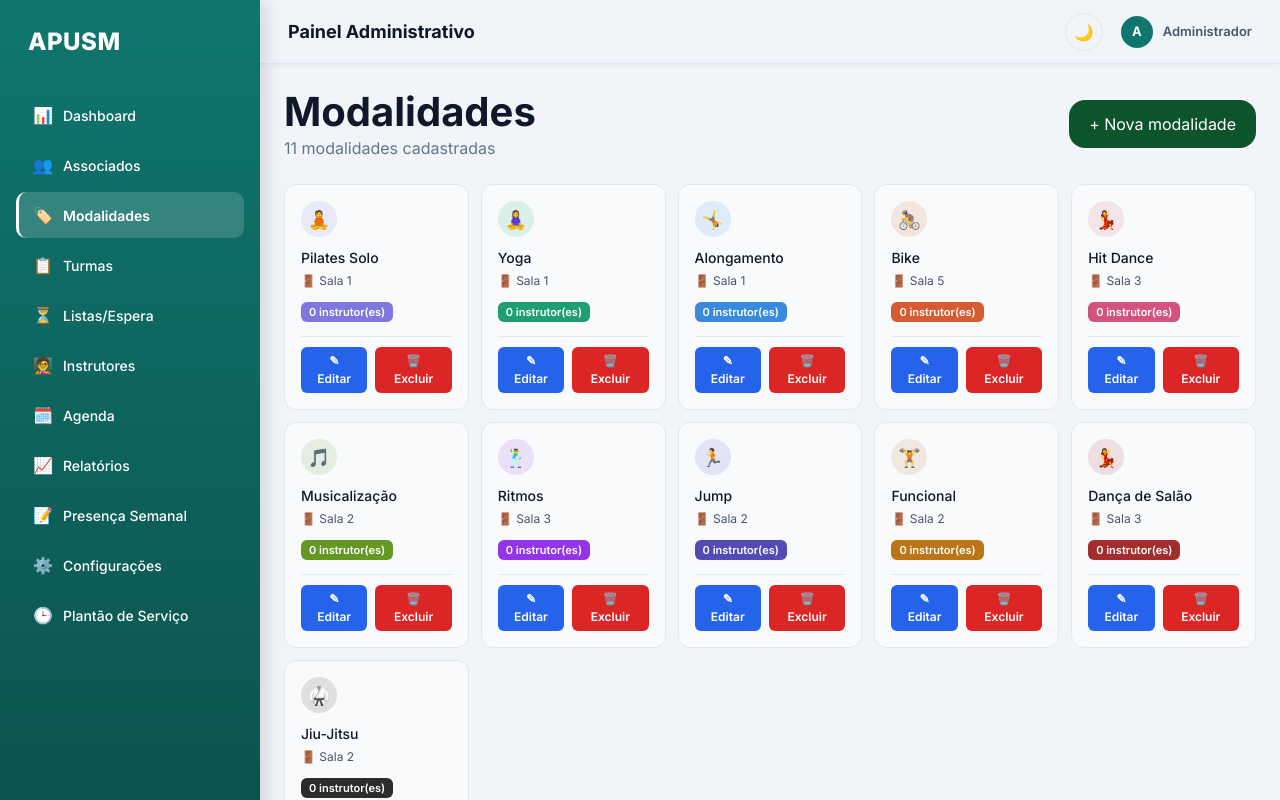
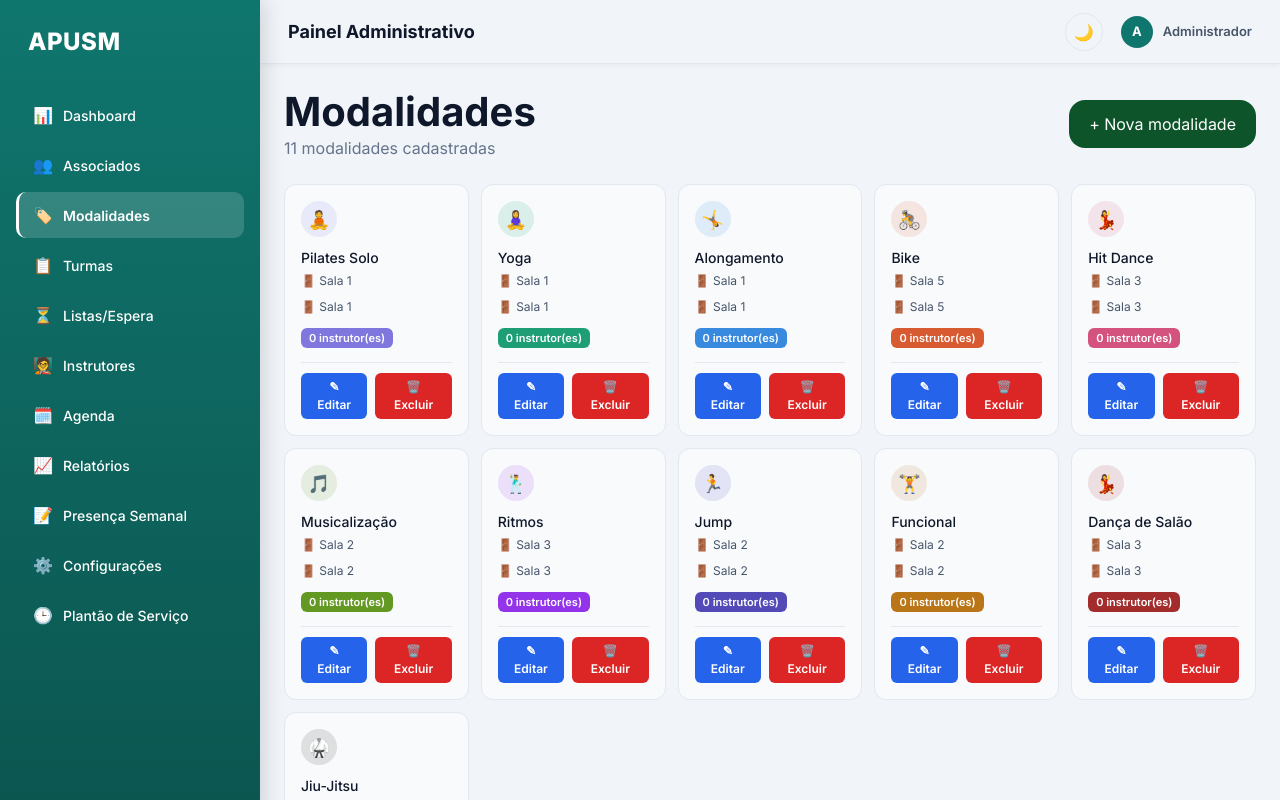
Before and after one commit to BrenoFranzin/apusm, a React (Vite) app: page /modalidades in a window 1280 px wide. Shown: the top 800 px of the page. Built offline with nearby package versions, Linux system fonts and the light colour scheme.

Commit message:
auto-commit

```diff
--- a/src/modules/modalidades/components/ModalidadeCard.tsx
+++ b/src/modules/modalidades/components/ModalidadeCard.tsx
@@ -41,6 +41,16 @@ export function ModalidadeCard({ modalidade, onEditar, onExcluir }: Props) {
       <p style={{ fontSize: 12, color: "var(--text-secondary)", margin: "4px 0 8px" }}>
         🚪 {Array.isArray(modalidade.salas) ? modalidade.salas.join(", ") : (modalidade as any).sala ?? "-"}
       </p>
+
+      <p style={{ fontSize: 12, color: "var(--text-secondary)", margin: "4px 0 8px" }}>
+        🚪 {Array.isArray(modalidade.salas) ? modalidade.salas.join(", ") : (modalidade as any).sala ?? "-"}
+      </p>
+      {modalidade.descricao && (
+        <p style={{ fontSize: 12, color: "var(--text-secondary)", margin: "0 0 8px", fontStyle: "italic" }}>
+          ℹ️ {modalidade.descricao}
+        </p>
+      )}
+
       <span
         style={{
           fontSize: 11,
--- a/src/modules/modalidades/services/modalidades.service.ts
+++ b/src/modules/modalidades/services/modalidades.service.ts
@@ -23,6 +23,7 @@ class ModalidadesService {
       cor: m?.cor ?? "#6b7280",
       salas: Array.isArray(m?.salas) ? m.salas : (m?.sala ? [m.sala] : []),
       instrutoresIds: Array.isArray(m?.instrutoresIds) ? m.instrutoresIds : [],
+      descricao: m?.descricao ?? undefined,
     };
   }
 
```
